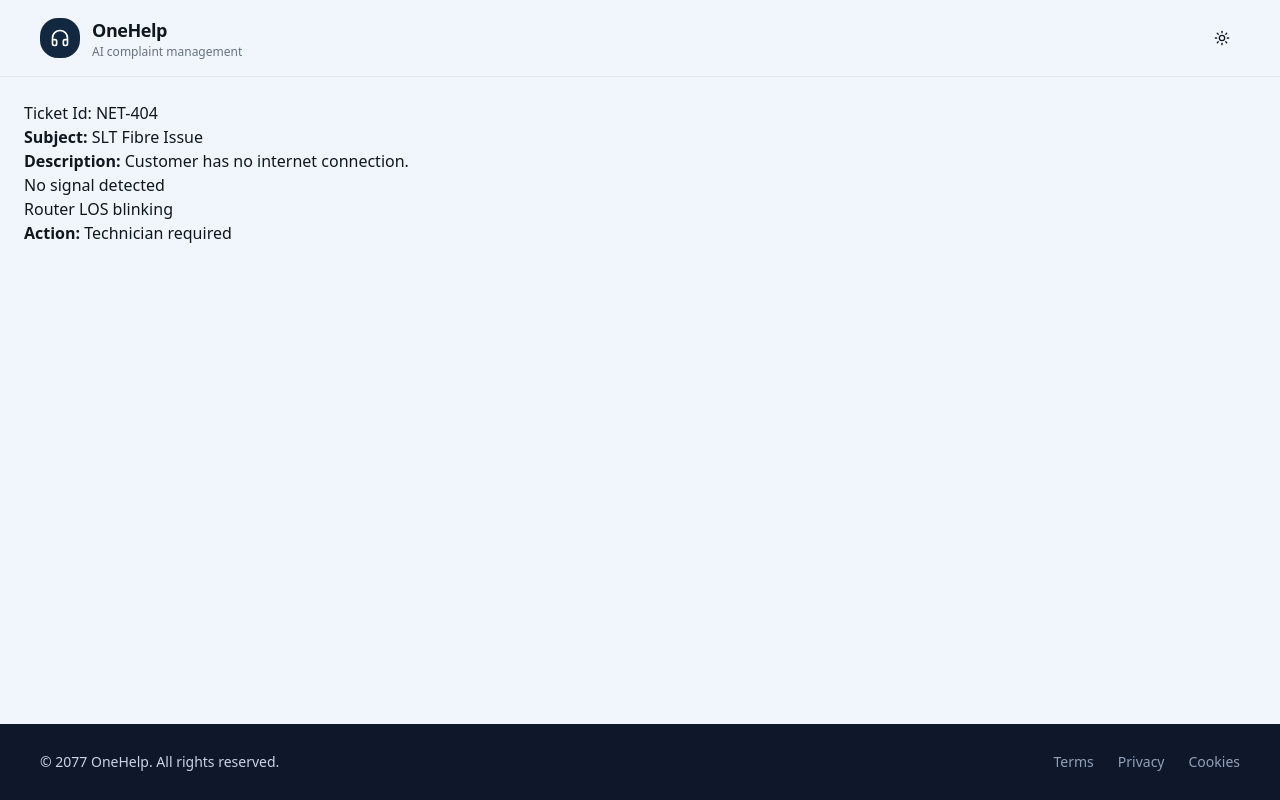
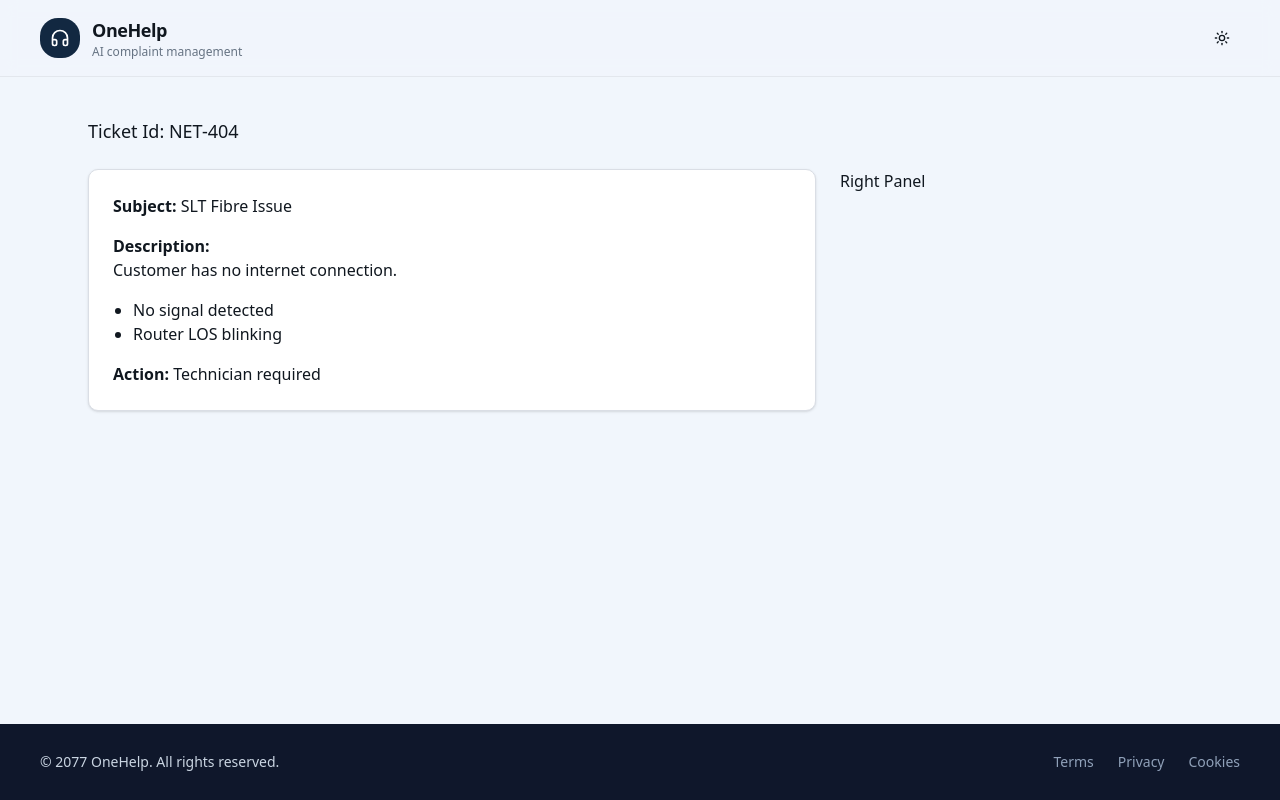
Before and after one commit to Hamdhan7/resolve, a Next.js app: page /customer/ticket in a window 1280 px wide. Built offline with nearby package versions, Linux system fonts and the light colour scheme.

Commit message:
add grid layout and card styling for ticket details

```diff
--- a/app/customer/ticket/page.tsx
+++ b/app/customer/ticket/page.tsx
@@ -13,23 +13,34 @@ export default function TicketDetailsPage() {
   };
 
   return (
-    <main className="flex min-h-screen flex-col">
+    <main className="flex min-h-screen flex-col bg-background">
       <Navbar />
 
-      <section className="flex-1 p-6">
-        <h2>Ticket Id: {ticket.id}</h2>
+      <section className="mx-auto w-full max-w-6xl flex-1 px-6 py-10">
+        <h2 className="mb-6 text-lg font-medium">
+          Ticket Id: {ticket.id}
+        </h2>
 
-        <p><strong>Subject:</strong> {ticket.subject}</p>
+        <div className="grid grid-cols-1 md:grid-cols-3 gap-6">
+          <div className="md:col-span-2 rounded-lg border p-6 shadow-sm bg-white">
+            <p><strong>Subject:</strong> {ticket.subject}</p>
 
-        <p><strong>Description:</strong> {ticket.description}</p>
+            <p className="mt-4"><strong>Description:</strong></p>
+            <p>{ticket.description}</p>
 
-        <ul>
-          {ticket.diagnostics.map((d, i) => (
-            <li key={i}>{d}</li>
-          ))}
-        </ul>
+            <ul className="mt-4 list-disc pl-5">
+              {ticket.diagnostics.map((d, i) => (
+                <li key={i}>{d}</li>
+              ))}
+            </ul>
 
-        <p><strong>Action:</strong> {ticket.action}</p>
+            <p className="mt-4"><strong>Action:</strong> {ticket.action}</p>
+          </div>
+
+          <div>
+            <p>Right Panel</p>
+          </div>
+        </div>
       </section>
 
       <Footer />
```
